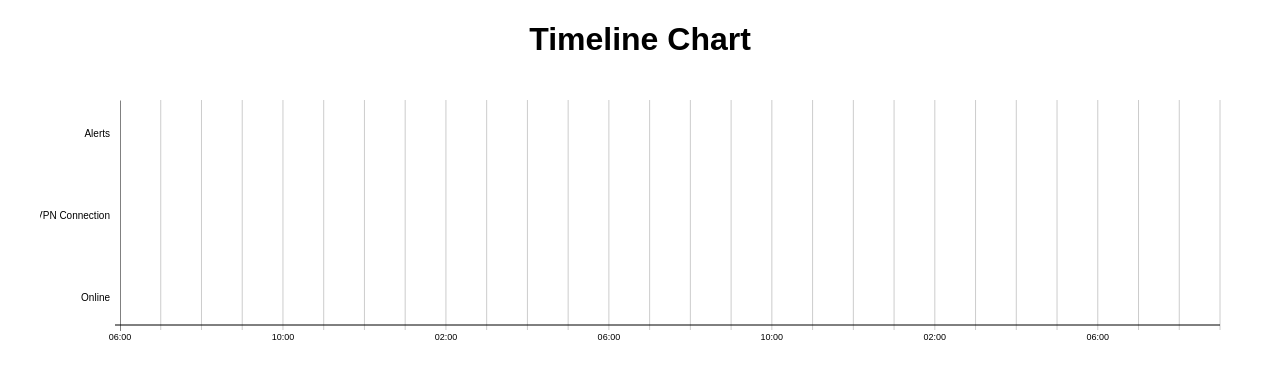
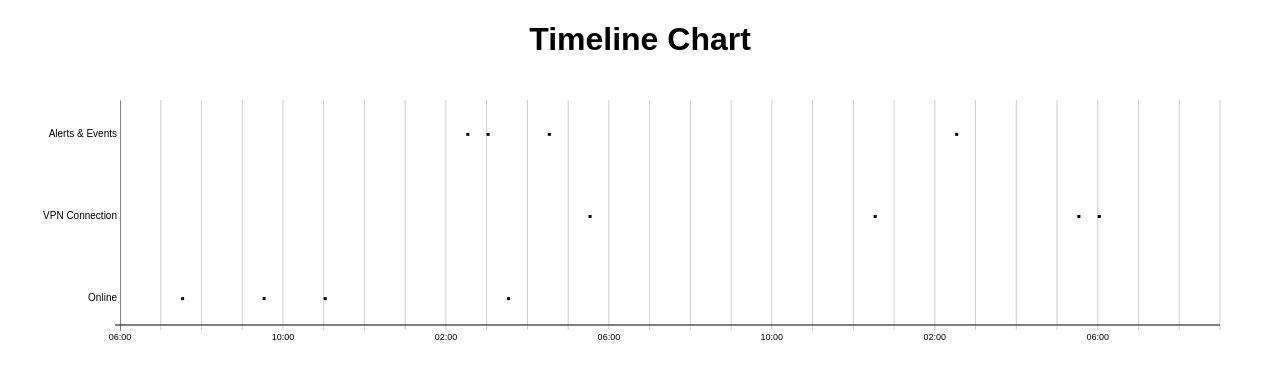
Before and after one commit to santhoshmp89/timeline-chart, a React (Create React App) app: page / in a window 1280 px wide. Shown: the top 378 px of the page. Built offline with nearby package versions, Linux system fonts and the light colour scheme.

Commit message:
plot the data

```diff
--- a/src/TimeLineChart.js
+++ b/src/TimeLineChart.js
@@ -4,7 +4,7 @@ import * as d3 from "d3";
 const data = [
   {
     name: "Alerts & Events",
-    metrics: [
+    values: [
       { date: new Date("Tue Dec 21 2021 10:00:00 GMT+0530") },
       { date: new Date("Tue Dec 21 2021 20:00:00 GMT+0530") },
       { date: new Date("Tue Dec 21 2021 08:00:00 GMT+0530") },
@@ -13,7 +13,7 @@ const data = [
   },
   {
     name: "VPN Connection",
-    metrics: [
+    values: [
       { date: new Date("Tue Dec 21 2021 11:00:00 GMT+0530") },
       { date: new Date("Tue Dec 21 2021 23:00:00 GMT+0530") },
       { date: new Date("Tue Dec 21 2021 18:00:00 GMT+0530") },
@@ -22,7 +22,7 @@ const data = [
   },
   {
     name: "Online",
-    metrics: [
+    values: [
       { date: new Date("Tue Dec 21 2021 09:00:00 GMT+0530") },
       { date: new Date("Tue Dec 21 2021 01:00:00 GMT+0530") },
       { date: new Date("Tue Dec 21 2021 03:00:00 GMT+0530") },
@@ -31,7 +31,7 @@ const data = [
   }
 ];
 
-const getYaxisLabel = ["Alerts", "VPN Connection", "Online"];
+const getYaxisLabel = ["Alerts & Events", "VPN Connection", "Online"];
 
 const Margin = {
   top: 20,
@@ -87,21 +87,39 @@ const TimelineChart = () => {
     .domain(getYaxisLabel)
     .range([0, innerHeight])
     .padding(`0.${getYaxisLabel.length + 1}`);
+
   console.log(innerHeight);
+
   React.useEffect(() => {
-    const yAxisGenerator = d3
-      .axisLeft()
-      .scale(yScale)
-      .tickPadding([10])
-      .tickSizeInner([10])
-      .tickSize(0);
+    const yAxisGenerator = d3.axisLeft().scale(yScale).tickSize(0);
     d3.select(yAxis.current).call(yAxisGenerator);
   }, [data]);
+
+  const plotValues = () => {
+    const values = [];
+
+    for (const item of data) {
+      for (const metric of item.values) {
+        values.push(
+          <rect
+            fill="black"
+            x={xScale(metric.date)}
+            y={yScale(item.name)}
+            width="3"
+            height="3"
+          />
+        );
+      }
+    }
+
+    return values;
+  };
 
   return (
     <svg ref={svgRef} width={SVG_WIDTH} height={SVG_HEIGHT}>
       <g transform={`translate(${Margin.left}, ${Margin.right})`}>
         <g ref={yAxis} transform={`translate(0, 0)`}></g>
+        <g className="lineAndLabel">
           {xScale
             .nice()
             .ticks(24)
@@ -142,6 +160,8 @@ const TimelineChart = () => {
             />
           </g>
         </g>
+        <g className="values">{plotValues()}</g>
+      </g>
     </svg>
   );
 };
```
Lines whose indentation alone changed are shown as unchanged.
